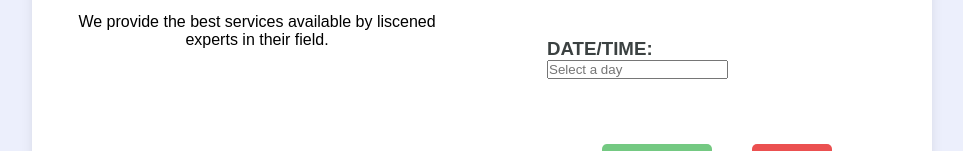
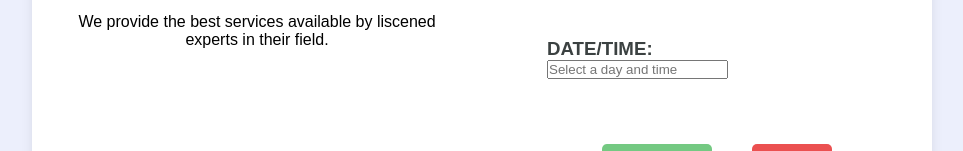
Before and after one commit to RMIT-SEPT/majorproject-5-wed-16-30-7, a React (Create React App) app in the folder FrontEnd/agme-app/: page /book in a window 1280 px wide. Shown: the part 417-568 px from the top of the page, without its empty margins (158-1121 px from the left). Built offline with nearby package versions, Linux system fonts and the light colour scheme.

Commit message:
Minor changes to booking page

```diff
--- a/FrontEnd/agme-app/src/Components/BookingPage.js
+++ b/FrontEnd/agme-app/src/Components/BookingPage.js
@@ -83,9 +83,10 @@ class BookingPage extends React.Component {
                                     <h3>Date/Time:</h3>
                                     <DatePicker
                                         selected={selectedDate}
+                                        minDate={new Date()}
                                         onChange={this.handleDateChange}
                                         showTimeSelect
-                                        placeholderText="Select a day"
+                                        placeholderText="Select a day and time"
                                         dateFormat='MMMM d, yyyy h:mm aa'
                                         isValidDate={true}
                                     />
--- a/FrontEnd/agme-app/src/Components/BookingPage.scss
+++ b/FrontEnd/agme-app/src/Components/BookingPage.scss
@@ -98,10 +98,7 @@
     cursor: pointer;
     background-color: #db2c2c;
 
-    p{
-        color: #fff;
-        font-weight: bolder;
-    }
+
 }
 
 .submit-button{
@@ -123,8 +120,5 @@
     cursor: pointer;
     background-color: #3ec47a;
 
-    p{
-        color: #fff;
-        font-weight: bolder;
-    }
+
 }
```
